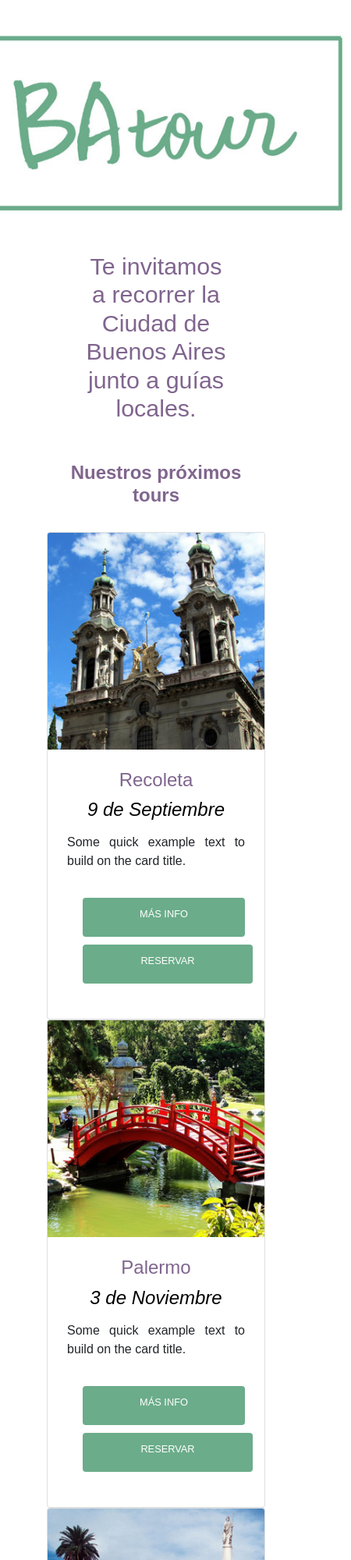
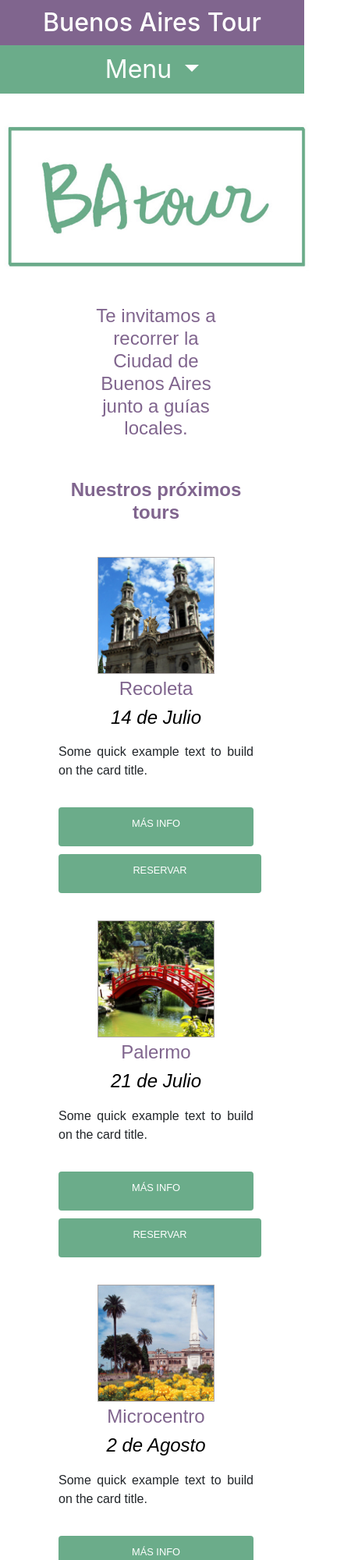
Before and after one commit to aguastintas/proyecto-final, a website: page index.html in a window 390 px wide. Shown: the top 2000 px of the page at 78% size, 450 px wide, since content can reach past the window. Drawn offline with nearby package versions, Linux system fonts and the light colour scheme.

Commit message:
favicon, tamaños de fuente y logo. 28.8

```diff
--- a/about.html
+++ b/about.html
@@ -6,6 +6,7 @@
 	<title>About | Buenos Aires Tour</title>
 	<meta name="description" content="Conocenos">
 	<meta name="keywords" content="guias">
+	<link rel="icon" type="image/png" sizes="32x32" href="multimedia/favicon-32x32.png">
 	<link rel="stylesheet" href="https://stackpath.bootstrapcdn.com/bootstrap/4.5.0/css/bootstrap.min.css" integrity="sha384-9aIt2nRpC12Uk9gS9baDl411NQApFmC26EwAOH8WgZl5MYYxFfc+NcPb1dKGj7Sk" crossorigin="anonymous">
 	<link rel="stylesheet" href="https://cdnjs.cloudflare.com/ajax/libs/animate.css/4.0.0/animate.min.css">
 	<link rel="stylesheet" href="css/estilo.css">
--- a/index.html
+++ b/index.html
@@ -6,6 +6,7 @@
 	<title>Home | Buenos Aires Tour</title>
 	<meta name="description" content="Visitas guiadas por la ciudad de Buenos Aires.">
 	<meta name="keywords" content="tour, visita, turismo, buenos aires, guias, vacaciones, cultural, cultura, paseos, ciudad, argentina">
+	<link rel="icon" type="image/png" sizes="32x32" href="multimedia/favicon-32x32.png">
 	<link rel="stylesheet" href="https://stackpath.bootstrapcdn.com/bootstrap/4.5.0/css/bootstrap.min.css" integrity="sha384-9aIt2nRpC12Uk9gS9baDl411NQApFmC26EwAOH8WgZl5MYYxFfc+NcPb1dKGj7Sk" crossorigin="anonymous">
 	<link rel="stylesheet" href="css/estilo.css">
 </head>
@@ -20,12 +21,25 @@
 			<a href="contacto.html">contacto</a>
 		</nav>
 	</header>
+	<div><h4>Buenos Aires Tour</h4></div>
+	<div id="menudesplegable" class="menu">
+		<div id="anchomenu" class="dropdown">
+			<button class="btn dropdown-toggle botonMenu" type="button" id="dropdownMenuButton" data-toggle="dropdown" aria-haspopup="true" aria-expanded="false">Menu
+			</button>
+			<div class="dropdown-menu" aria-labelledby="dropdownMenuButton">
+    			<a class="dropdown-item menuitems" href="index.html">Home</a>
+    			<a class="dropdown-item menuitems" href="tours.html">Tours</a>
+    			<a class="dropdown-item menuitems" href="about.html">About</a>
+    			<a class="dropdown-item menuitems" href="contacto.html">Contacto</a>
+			</div>
+		</div>
+	</div>
 	<main>
 		<div class="container-fluid margenesHome">
 			<div class="row">
 				<div class="col-md-5">
 					<div class="posicionhome homeIzquierda">
-						<div><img src="multimedia/logoblanco.jpg" alt="Buenos Aires Tour" height="258px" width="500px"></div>
+						<div><img src="multimedia/logoblanco.jpg" alt="Buenos Aires Tour" height="206px" width="400px"></div>
 						<div class="home__subtitulo--margenes"><h1 class="main__subtitulo--fuente">Te invitamos a recorrer la Ciudad de Buenos Aires junto a guías locales.</h1></div>
 					</div>
 				</div>
@@ -34,46 +48,40 @@
 					<br>
 						<div class="row">
 						<div class="col-md-4">
-							<div class="card home__card--tamaño">
-								<img src="multimedia/cementerio.jpg" class="card-img-top" alt="...">
-								<div class="card-body">
+							<section id="recoleta" class="animate__animated animate__fadeIn">
+								<img src="multimedia/cementerio.jpg" alt="Cementerio de la Recoleta" height="150px" width="150px" class="imagenesReservas" class="zindex">
 								<h5>Recoleta</h5>
-									<h6>9 de Septiembre</h6>
-									<p class="cardtexto">Some quick example text to build on the card title.</p>
-									<div class="main__boton--posicion">
-										<div class="formbutton"><a href="recoleta.html" class="main__link--fuente">MÁS INFO</a></div>
-										<div class="formbutton main__boton--posicion"><a href="datos.html" class="main__link--fuente">RESERVAR</a></div>
-									</div>
-								</div>
-							</div>
-						</div>
-						<div class="col-md-4">
-							<div class="card home__card--tamaño">
-								<img src="multimedia/jardinjapones.jpg" class="card-img-top" alt="...">
-								<div class="card-body">
-									<h5>Palermo</h5>
-									<h6>3 de Noviembre</h6>
+								<h6>14 de Julio</h6>
 								<p class="cardtexto">Some quick example text to build on the card title.</p>
 								<div class="main__boton--posicion">
 									<div class="formbutton"><a href="palermo.html" class="main__link--fuente">MÁS INFO</a></div>
 									<div class="formbutton main__boton--posicion"><a href="datos.html" class="main__link--fuente">RESERVAR</a></div>
 								</div>
-								</div>
-							</div>
+							</section>
 						</div>
 						<div class="col-md-4">
-							<div class="card home__card--tamaño">
-								<img src="multimedia/plazademayo.jpg" class="card-img-top" alt="...">
-								<div class="card-body">
-									<h5>Microcentro</h5>
-									<h6>5 de Diciembre</h6>
+							<section id="recoleta" class="animate__animated animate__fadeIn">
+								<img src="multimedia/jardinjapones.jpg" alt="Cementerio de la Recoleta" height="150px" width="150px" class="imagenesReservas" class="zindex">
+								<h5>Palermo</h5>
+								<h6>21 de Julio</h6>
 								<p class="cardtexto">Some quick example text to build on the card title.</p>
 								<div class="main__boton--posicion">
-										<div class="formbutton"><a href="microcentro.html" class="main__link--fuente">MÁS INFO</a></div>
+									<div class="formbutton"><a href="palermo.html" class="main__link--fuente">MÁS INFO</a></div>
 									<div class="formbutton main__boton--posicion"><a href="datos.html" class="main__link--fuente">RESERVAR</a></div>
 								</div>
+							</section>
 						</div>
+						<div class="col-md-4">
+							<section id="recoleta" class="animate__animated animate__fadeIn">
+								<img src="multimedia/plazademayo.jpg" alt="Cementerio de la Recoleta" height="150px" width="150px" class="imagenesReservas" class="zindex">
+								<h5>Microcentro</h5>
+								<h6>2 de Agosto</h6>
+								<p class="cardtexto">Some quick example text to build on the card title.</p>
+								<div class="main__boton--posicion">
+									<div class="formbutton"><a href="palermo.html" class="main__link--fuente">MÁS INFO</a></div>
+									<div class="formbutton main__boton--posicion"><a href="datos.html" class="main__link--fuente">RESERVAR</a></div>
 								</div>
+							</section>
 						</div>
 					</div>
 				</div>
--- a/scss/_formularios.scss
+++ b/scss/_formularios.scss
@@ -1,6 +1,5 @@
 form {
 	font-family: "Nunito", sans-serif;
-	font-size: 130%;
 	letter-spacing: 1px;
 	word-spacing: 3px;
 	text-align: left;
@@ -15,6 +14,12 @@ form select {
 	font-size: 18px;
 	width: 100%;
 	padding: 3px;
+}
+.checkboxMargenes {
+	margin: 25px 0;
+}
+.checkboxTexto {
+	margin: 0 20px;
 }
 .form-control:focus {
     background-color: #fff;
--- a/scss/_home.scss
+++ b/scss/_home.scss
@@ -1,16 +1,10 @@
-.main__titulo--fuente {
+.main__subtitulo--fuente {
 	font-family: "Nunito", sans-serif;
-	font-size: 4rem;
-	font-weight: bold;
-	margin: 10px;
-	padding: 5px;
-	color: white;
-}
-.main__subtitulo--fuente {
 	padding: 10px;
 	margin: 10px;
 	font-weight: 400;
 	color: $lila;
+	font-size: 1.5em;
 }
 .home__subtitulo--margenes {
 	margin:10px 20px;
@@ -18,7 +12,7 @@
 }
 .main__link--fuente {
 	font-family: "Nunito", sans-serif;
-	font-weight: 400;
+	font-weight: 300;
 	text-transform: uppercase;
 	text-decoration-line: none;
 	color: white;
@@ -29,7 +23,8 @@
 	width: 100%;
 }
 .cardtexto {
-	margin: 10px 5px 0 5px;
+	margin: 5px;
+	padding: 10px;
 }
 .margenesHome {
 	padding: 30px 0px 0px 10px;
@@ -48,7 +43,7 @@
 	display: flex;
 	flex-direction: column;
 	justify-content: center;
-	margin-top: 20px;
+	margin: 5px;
 }
 
 .div__texto--fuente {
--- a/scss/_layout.scss
+++ b/scss/_layout.scss
@@ -33,7 +33,7 @@ nav a {
     font-weight: 300;
 }
 a:hover {
-    color: #ACA8A8;
+    color: $lila;
 }
 #menudesplegable {
     display: none;
```
Also changed, not shown: contacto.html (+12 -9 lines), datos.html (+1 -0 lines), reservas.html (+1 -0 lines), tours.html (+1 -0 lines), css/estilo.css, multimedia/favicon-32x32.png (added), 1 other file. Lines whose indentation alone changed are shown as unchanged.
